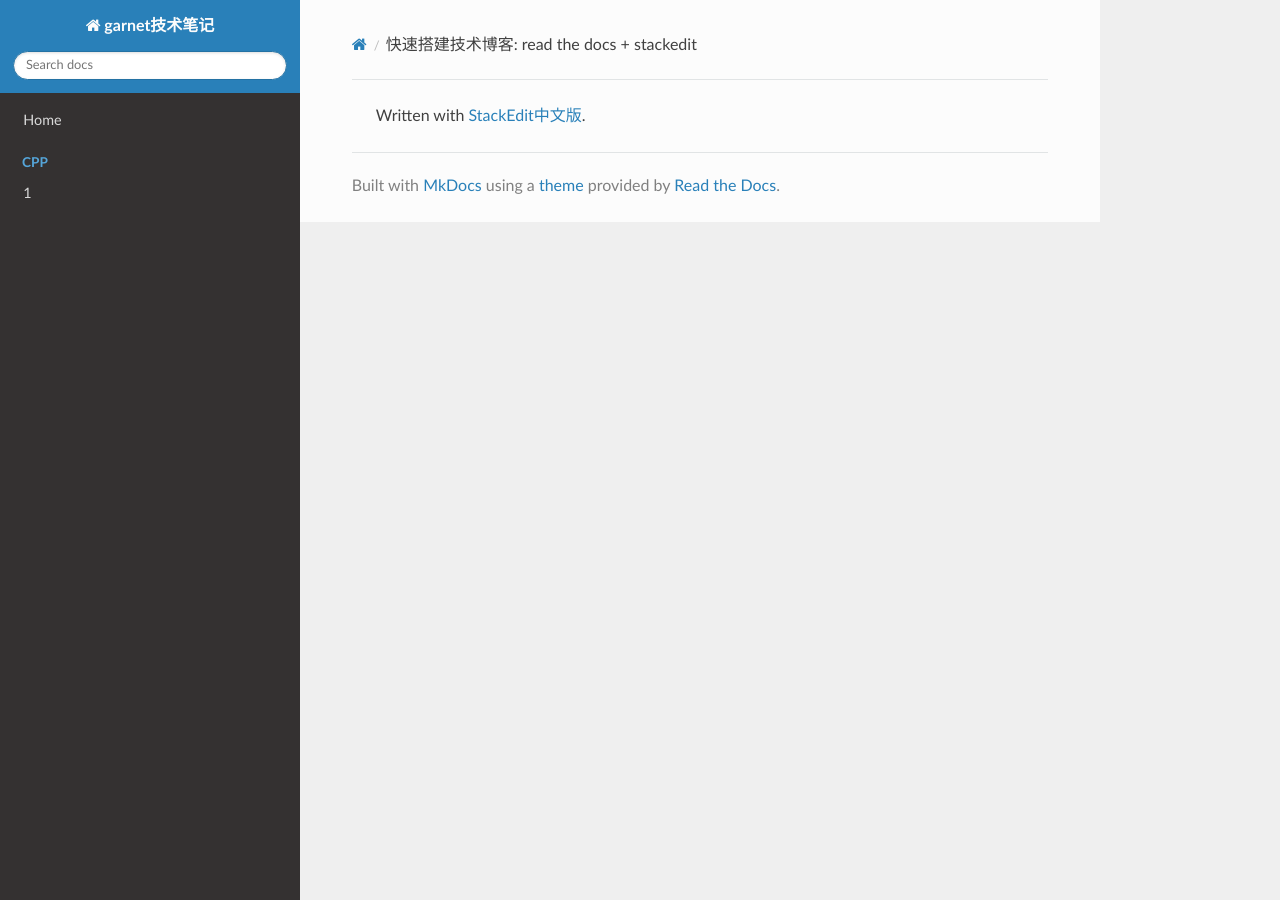
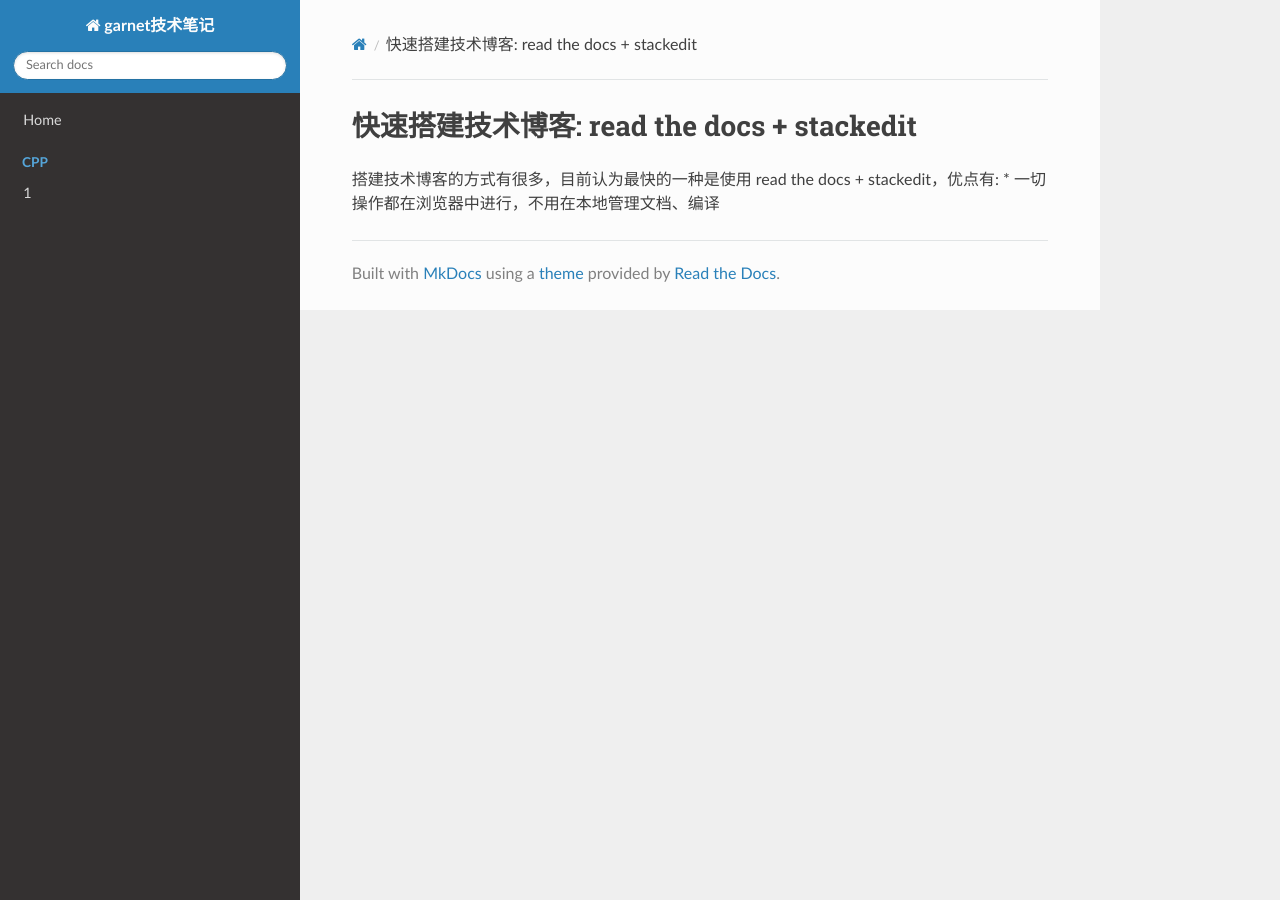
Before and after one commit to ymma98/technotes, an MkDocs documentation site: the page built from docs/杂谈/快速搭建技术博客: read the docs + stackedit.md, in a window 1280 px wide. Built offline with MkDocs 1.6.1, drawn with Linux system fonts in a browser that asks for light colours; nearby versions of some CDN libraries.

Commit message:
docs/杂谈/快速搭建技术博客: read the docs + stackedit.md updated from https://stackedit.cn/

```diff
--- a/docs/杂谈/快速搭建技术博客: read the docs + stackedit.md
+++ b/docs/杂谈/快速搭建技术博客: read the docs + stackedit.md
@@ -1,7 +1,7 @@
+# 快速搭建技术博客: read the docs + stackedit
 
-
-
-> Written with [StackEdit中文版](https://stackedit.cn/).
+搭建技术博客的方式有很多，目前认为最快的一种是使用 read the docs + stackedit，优点有:
+* 一切操作都在浏览器中进行，不用在本地管理文档、编译
 <!--stackedit_data:
-eyJoaXN0b3J5IjpbNDQwOTA1NjE5XX0=
+eyJoaXN0b3J5IjpbLTE2MjI4MDIxMDVdfQ==
 -->
```
